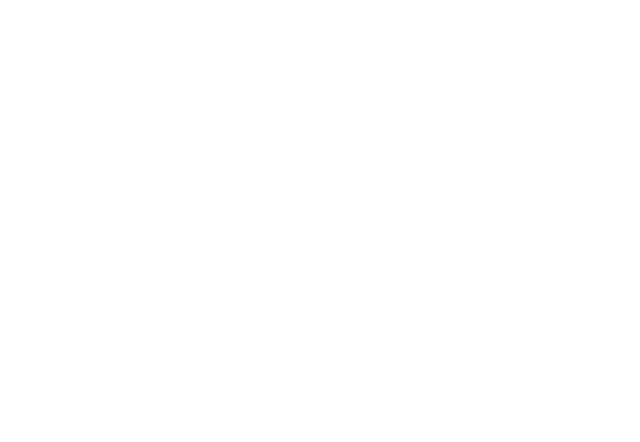
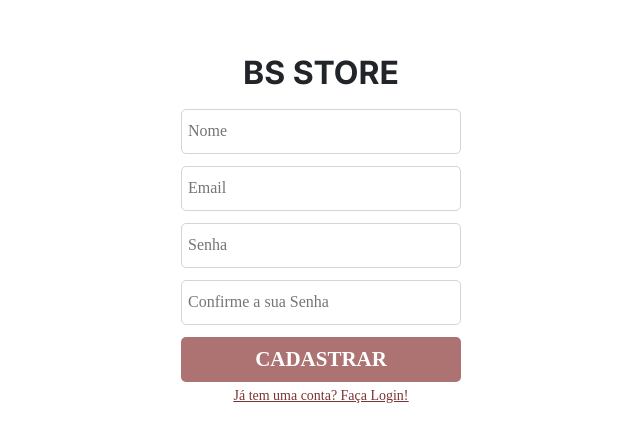
Before and after one commit to rudarabello/projeto14-boot-style-front, a React (Create React App) app: page /cadastrO in a window 1280 px wide. Before the commit this address had no page. Shown: the part 170-612 px from the top of the page, without its empty margins (319-959 px from the left). Built offline with nearby package versions, Linux system fonts and the light colour scheme.

Commit message:
Tela de cadastro

```diff
--- a/src/App.js
+++ b/src/App.js
@@ -2,6 +2,7 @@
 import Context from "./contexts/Context";
 import { useState } from "react";
 import Home from "../src/components/Home"
+import RegisterScreen from "./components/RegisterScreen";
 
 
 export default function App() {
@@ -11,6 +12,7 @@
             <BrowserRouter>
                 <Routes>
                     <Route path="/" element={<Home />} />
+                    <Route path="/cadastrO" element={<RegisterScreen />} />
                 </Routes>
             </BrowserRouter>
         </Context.Provider>
--- /dev/null
+++ b/src/components/RegisterScreen.js
@@ -0,0 +1,152 @@
+import React, { useEffect, useState } from 'react';
+import styled from 'styled-components';
+import { Link, useNavigate } from 'react-router-dom';
+import axios from 'axios';
+
+export default function RegisterScreen() {
+    return (
+        <Container>
+            <p className='logo'>BS STORE</p>
+            <RegisterForm />
+        </Container>
+    );
+}
+
+const Container = styled.div`
+    display: flex;
+    flex-direction: column;
+    justify-content: center;
+    align-items: center;
+    height: 100vh;
+
+    .logo{
+        font-family: 'Inter';
+        font-style: normal;
+        font-weight: 700;
+        font-size: 32px;
+        margin-bottom: 20px;
+    }
+`
+
+function RegisterForm() {
+    const navigate = useNavigate();
+
+    function register(event) {
+        event.preventDefault();
+        const URL = 'https://localhost:5000/usuarios';
+        const promise = axios.post(URL, registerData);
+
+        promise.then(() => {
+            navigate("/");
+        })
+
+        promise.catch(() => {
+            alert("Preenchido de forma incorreta ou usuário já foi cadastrado.");
+        })
+
+        setRegisterData()
+    }
+
+    const [registerData, setRegisterData] = useState({
+        email: "",
+        name: "",
+        password: "",
+        confirmPassword: ""
+    });
+
+    const { email, name, password, confirmPassword} = registerData;
+
+    function handleForm(e) {
+        setRegisterData({
+            ...registerData,
+            [e.target.name]: e.target.value,
+        })
+    }
+
+    return (
+        <RegisterStyle onSubmit={register}>
+             <input
+                type="text"
+                id='name'
+                placeholder=' Nome'
+                required
+                name='name'
+                onChange={handleForm}
+                value={name}
+            />
+            <input
+                type="email"
+                id='email'
+                placeholder=' Email'
+                required
+                name='email'
+                onChange={handleForm}
+                value={email}
+            />
+            <input
+                type="text"
+                id='password'
+                placeholder=' Senha'
+                required
+                name='password'
+                onChange={handleForm}
+                value={password}
+            />
+            <input
+                type="url"
+                id='confirmPassword'
+                placeholder=' Confirme a sua Senha'
+                required
+                name='confirmPassword'
+                onChange={handleForm}
+                value={confirmPassword}
+            />
+
+            <button type='submit'>CADASTRAR</button>
+
+            <Link to={'/'}>
+                <p>Já tem uma conta? Faça Login!</p>
+            </Link>
+        </RegisterStyle>
+    );
+}
+
+const RegisterStyle = styled.form`
+    width: 80%;
+    display: flex;
+    flex-direction: column;
+    align-items: center;
+
+    input{
+        width: 280px;
+        height: 45px;
+        margin-bottom: 12px;
+
+        background: #FFFFFF;
+        border: 1px solid #D5D5D5;
+        border-radius: 5px;
+    }
+
+    button {
+        width: 280px;
+        height: 45px;
+        margin-bottom: 5px;
+
+        background: #AD7373;
+        border-radius: 5px;
+        border-style: none;
+
+        color: #FFFFFF;
+        font-weight: bold;
+        font-size: 20.976px;
+    }
+
+    p {
+        font-weight: 400;
+        font-size: 13.976px;
+        line-height: 17px;
+        text-align: center;
+        text-decoration-line: underline;
+        color: #7C3333;
+    }
+`
```
Also changed, not shown: src/components/Product.js (added).
